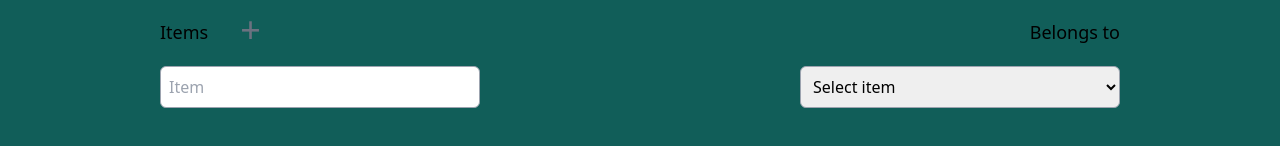
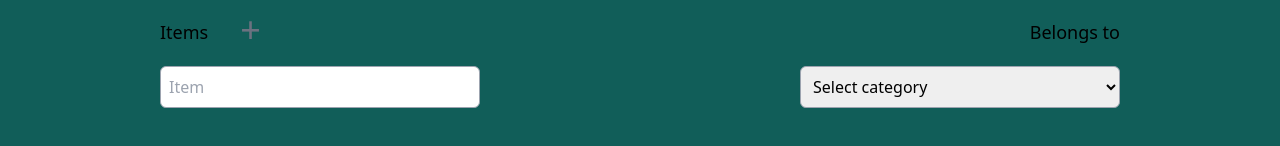
Before and after one commit to osSidd/mern-forms, a React (Vite) app in the folder client/: page / in a window 1280 px wide. Shown: the part 426-572 px from the top of the page. Built offline with nearby package versions, Linux system fonts and the light colour scheme.

Commit message:
added ref for categorize questions

```diff
--- a/client/src/components/formBuilder/categorize.jsx
+++ b/client/src/components/formBuilder/categorize.jsx
@@ -3,13 +3,14 @@ import Select from './select'
 import Icon from './icon'
 
 import {v4 as uuid} from 'uuid'
-import { categorizeObj } from '../../utils/formBuilderUtils'
+import { useRef } from 'react'
 
 export default function Categorize({categorize}){
     const {
         categorizeQues,
         questionRef,
-        // categoryRef,
+        categoryRef,
+        itemRef,
         addCategorizeQues,
         removeCategorizeQues,
         addCategory,
@@ -17,8 +18,9 @@ export default function Categorize({categorize}){
         addItem,
         removeItem,
     } = categorize
-    // console.log(questionRef)
-    console.log(categorizeQues, questionRef)
+
+    console.log(questionRef, categoryRef, itemRef)
+
     return (
         <div className='my-24 px-32 py-8 rounded-lg'>
             <h2 className='text-2xl font-semibold mb-8'>Categorize</h2>
@@ -36,7 +38,7 @@ export default function Categorize({categorize}){
                                     className='p-2'
                                     placeholder='Categorize the following'
                                     id={qId}
-                                    ref={e => questionRef.current[qId] = {...categorizeObj.question, question: e, id: qId}}
+                                    ref={e => { questionRef.current[qId] = e}}
                                 />
 
                                 <Icon handleClick={addCategorizeQues} icon='&#43;'/>
@@ -69,7 +71,7 @@ export default function Categorize({categorize}){
                                                     itemId={catId}
                                                     field='categories'
                                                     keyVal='name'
-                                                    // ref={questionRef}
+                                                    refe={categoryRef}
                                                     remove={() => removeCategory(qId, catId)}
                                                 />
                                             </div>
@@ -100,7 +102,7 @@ export default function Categorize({categorize}){
                                                     itemId={itemId}
                                                     field='items'
                                                     keyVal='name'
-                                                    // ref={questionRef}
+                                                    refe={itemRef}
                                                     remove={() => removeItem(qId, itemId)}
                                                 />
                                                 <Select
@@ -110,7 +112,7 @@ export default function Categorize({categorize}){
                                                     field='items'
                                                     keyVal='belongsTo'
                                                     handleChange={undefined}
-                                                    arr={cat.categories}
+                                                    arr={categoryRef.current}
                                                 />
                                             </div>
                                         )
--- a/client/src/components/formBuilder/input.jsx
+++ b/client/src/components/formBuilder/input.jsx
@@ -1,24 +1,23 @@
-export default function Input({name, placeholder, qId, itemId, field, keyVal, val, handleChange, ref, remove}){
+export default function Input({name, placeholder, qId, itemId, field, refe, remove}){
+
     return (
         <>
             <input
                 type="text"
                 name={name}
+                defaultValue={refe.current?.[qId]?.[field]?.[itemId]?.value}
+                id={`${qId}-${field}-${itemId}`}
                 placeholder={placeholder}
-                data-id={qId}
-                data-index={itemId}
-                data-field={field}
-                data-key={keyVal}
-                // value={val}
-                // ref={el => ref.current[qId][field][keyVal] = el}
-                // onChange={handleChange}
+                ref={el => {
+                    if(refe.current[qId])
+                        refe.current[qId][field][itemId] = el;
+                    else
+                        refe.current[qId] = {[field]: [el]}
+                }}
                 className='border border-gray-400 p-2 w-4/12'
             />
             {itemId > 0 &&
             <span
-                data-id={qId}
-                data-index={itemId}
-                data-field={field}
                 onClick={remove}
                 className='text-red-500 text-4xl -mt-1 ml-8 cursor-pointer'
             >
--- a/client/src/components/formBuilder/select.jsx
+++ b/client/src/components/formBuilder/select.jsx
@@ -1,21 +1,25 @@
+import { useState } from 'react'
 import {v4 as uuid} from 'uuid'
 
 export default function Select({val, qId, itemId, field, keyVal, handleChange, arr}){
+    const [opt, setOpt] = useState([])
+    function getOptions(arr){
+        let temp = []
+        arr.forEach(i => {
+            if(i) temp.push(i.value)
+        })
+        return temp
+    }
     return(
      <select
          className='ml-auto rounded-md border border-gray-400 p-2 w-4/12'
-        //  value={val}
-         data-id={qId}
-         data-index={itemId}
-         data-field={field}
-         data-key={keyVal}
-        //  onChange={handleChange}
+        onClick={() => setOpt(prev => getOptions(arr[qId].categories))}
      >
-         <option className='pointer-events-none'>Select item</option>
+         <option className='pointer-events-none'>Select category</option>
          {
-             arr.map(item => (
-                 <option key={uuid()}>{item.name}</option>
-             ))
+            opt.length && opt.map((op, index) => (
+                <option key={op} value={op}>{op}</option>
+            ))
          }
      </select>
     )
--- a/client/src/hooks/formBuilder/useCategorize.js
+++ b/client/src/hooks/formBuilder/useCategorize.js
@@ -12,8 +12,9 @@ export default function useBuilder(){
         items: [{name: '', belongsTo: ''}],
     }])
 
-    const questionRef = useRef([{}])
-    // const categoryRef = useRef([categorizeObj.categories])
+    const questionRef = useRef([])
+    const categoryRef = useRef([{categories: []}])
+    const itemRef = useRef([{items: []}])
 
     //add categoize question
     function addCategorizeQues(){
@@ -57,7 +58,8 @@ export default function useBuilder(){
     return {
             categorizeQues,
             questionRef,
-            // categoryRef,
+            categoryRef,
+            itemRef,
             addCategorizeQues,
             removeCategorizeQues,
             addCategory,
```
